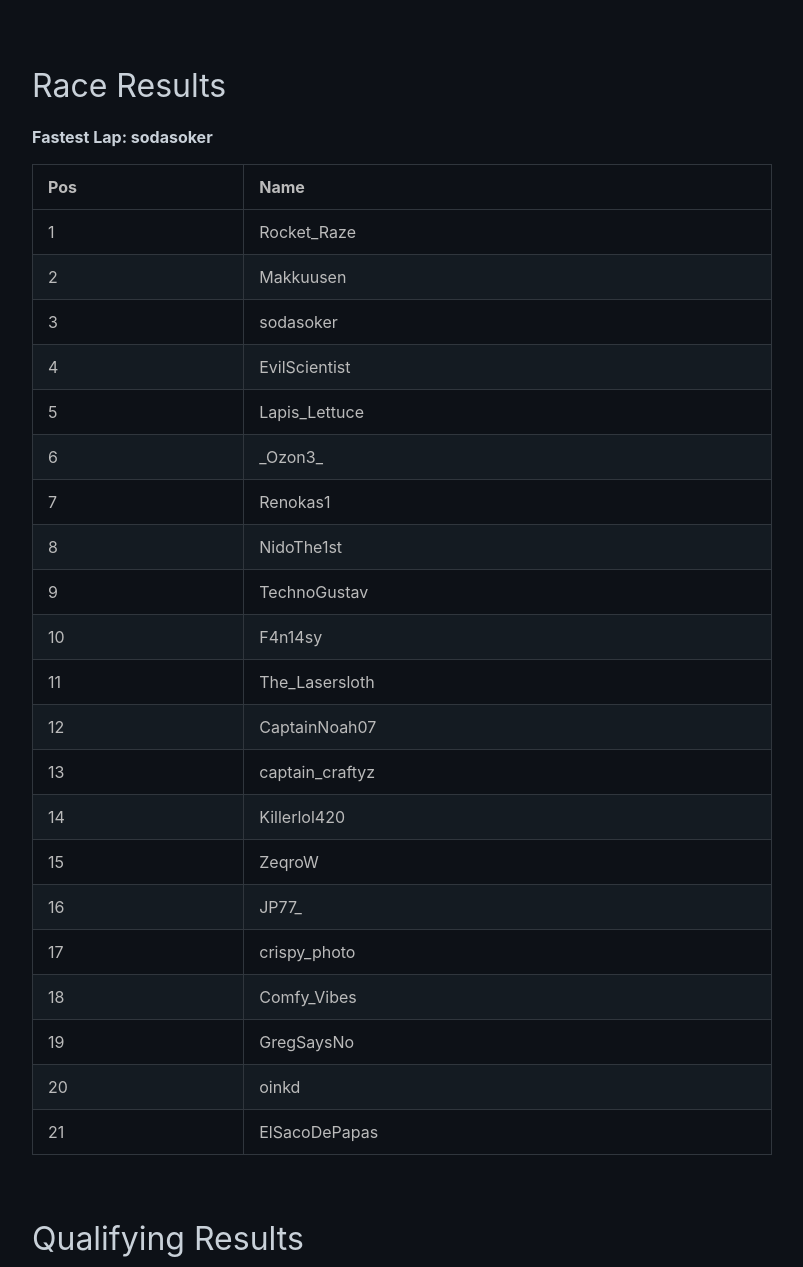
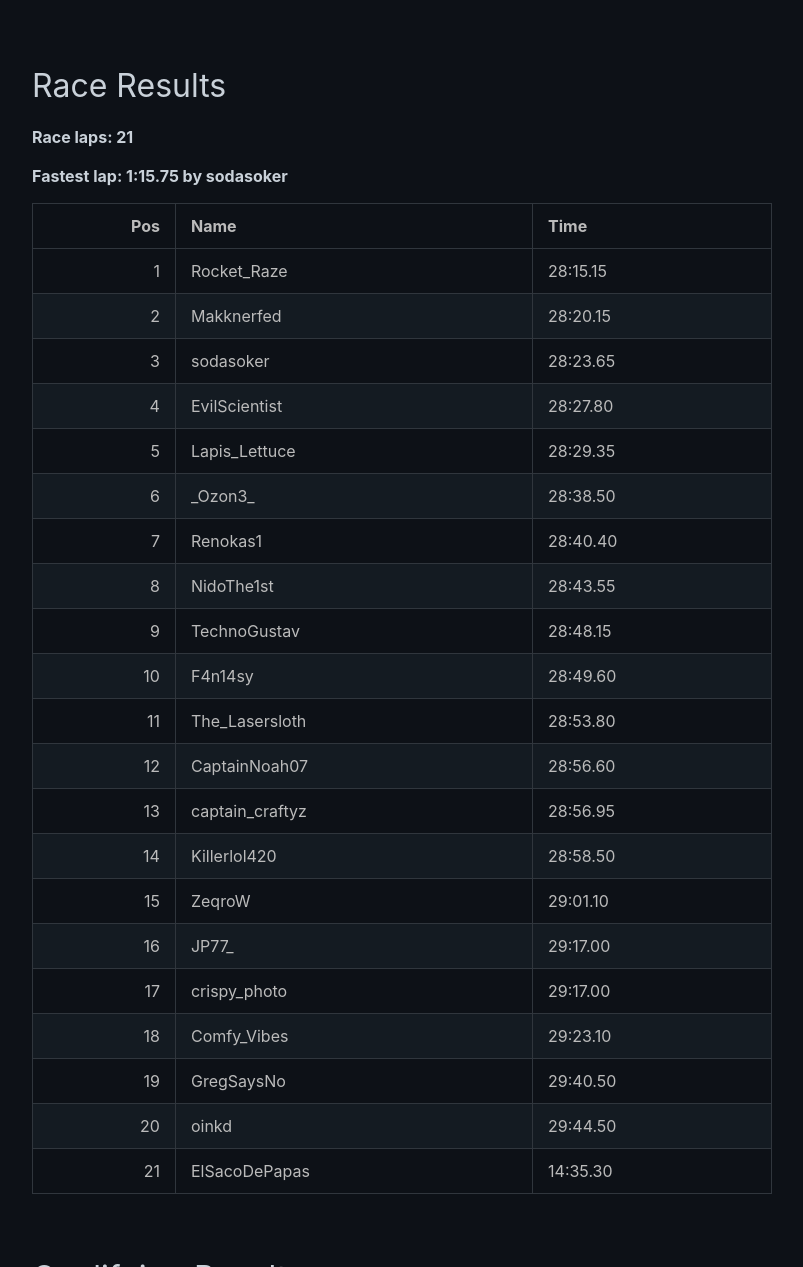
Before and after one commit to FormulaCraftOne/formulacraftone.github.io, a Jekyll site: the page built from _posts/2023-03-19-sau.md, in a window 1280 px wide and 1400 px high, scrolled down 392 px, cut to the strip 133-1400 px from the top of the window. Shown: the whole strip, without its empty margins (238-1041 px from the left). Built offline with Jekyll 4.4.1, drawn with Linux system fonts in a browser that asks for light colours; comment, search, counter and statistics services are not loaded; some of the changed text lies outside the part shown.

Commit message:
Update 2023-03-19-sau.md

```diff
--- a/_posts/2023-03-19-sau.md
+++ b/_posts/2023-03-19-sau.md
@@ -8,56 +8,58 @@
 
 ## Race Results
 
-**Fastest Lap: sodasoker**
+**Race laps: 21**
 
-| Pos | Name |
-|-----|------|
-| 1 | Rocket_Raze |
-| 2 | Makkuusen |
-| 3 | sodasoker |
-| 4 | EvilScientist |
-| 5 | Lapis_Lettuce |
-| 6 | \_Ozon3\_ |
-| 7 | Renokas1 |
-| 8 | NidoThe1st |
-| 9 | TechnoGustav |
-| 10 | F4n14sy |
-| 11 | The_Lasersloth |
-| 12 | CaptainNoah07 |
-| 13 | captain_craftyz |
-| 14 | Killerlol420 |
-| 15 | ZeqroW |
-| 16 | JP77_ |
-| 17 | crispy_photo |
-| 18 | Comfy_Vibes |
-| 19 | GregSaysNo |
-| 20 | oinkd |
-| 21 | ElSacoDePapas |
+**Fastest lap: 1:15.75 by sodasoker**
+
+|   Pos | Name            | Time     |
+|------:|:----------------|:---------|
+|     1 | Rocket_Raze     | 28:15.15 |
+|     2 | Makknerfed      | 28:20.15 |
+|     3 | sodasoker       | 28:23.65 |
+|     4 | EvilScientist   | 28:27.80 |
+|     5 | Lapis_Lettuce   | 28:29.35 |
+|     6 | \_Ozon3\_       | 28:38.50 |
+|     7 | Renokas1        | 28:40.40 |
+|     8 | NidoThe1st      | 28:43.55 |
+|     9 | TechnoGustav    | 28:48.15 |
+|    10 | F4n14sy         | 28:49.60 |
+|    11 | The_Lasersloth  | 28:53.80 |
+|    12 | CaptainNoah07   | 28:56.60 |
+|    13 | captain_craftyz | 28:56.95 |
+|    14 | Killerlol420    | 28:58.50 |
+|    15 | ZeqroW          | 29:01.10 |
+|    16 | JP77\_          | 29:17.00 |
+|    17 | crispy_photo    | 29:17.00 |
+|    18 | Comfy_Vibes     | 29:23.10 |
+|    19 | GregSaysNo      | 29:40.50 |
+|    20 | oinkd           | 29:44.50 |
+|    21 | ElSacoDePapas   | 14:35.30 |
 
 ## Qualifying Results
 
-| Pos | Name |
-|-----|------|
-| 1 | Makkuusen |
-| 2 | Lapis_Lettuce |
-| 3 | sodasoker
-| 4 | NidoThe1st |
-| 5 | CaptainNoah07 |
-| 6 | Renokas1 |
-| 7 | ElSacoDePapas |
-| 8 | EvilScientist |
-| 9 | ZeqroW |
-| 10 | Rocket_Raze |
-| 11 | Killerlol420 |
-| 12 | crispy_photo |
-| 13 | F4n14sy |
-| 14 | TechnoGustav |
-| 15 | captain_craftyz |
-| 16 | Mariana52 |
-| 17 | \_Ozon3\_ |
-| 18 | 5h1zuy4 |
-| 19 | The_Lasersloth |
-| 20 | JP77_ |
-| 21 | GregSaysNo |
-| 22 | oinkd |
-| 23 | Comfy_Vibes |
+|   Pos | Name            | Time    |
+|------:|:----------------|:--------|
+|     1 | Makknerfed      | 1:15.75 |
+|     2 | Lapis_Lettuce   | 1:16.10 |
+|     3 | sodasoker       | 1:16.50 |
+|     4 | NidoThe1st      | 1:16.55 |
+|     5 | CaptainNoah07   | 1:16.60 |
+|     6 | Renokas1        | 1:16.75 |
+|     7 | ElSacoDePapas   | 1:16.95 |
+|     8 | EvilScientist   | 1:16.95 |
+|     9 | ZeqroW          | 1:17.00 |
+|    10 | Rocket_Raze     | 1:17.15 |
+|    11 | Killerlol420    | 1:17.25 |
+|    12 | crispy_photo    | 1:17.30 |
+|    13 | F4n14sy         | 1:17.45 |
+|    14 | TechnoGustav    | 1:17.45 |
+|    15 | captain_craftyz | 1:17.70 |
+|    16 | Mariana52       | 1:17.75 |
+|    17 | \_Ozon3\_       | 1:17.85 |
+|    18 | 5h1zuy4         | 1:18.35 |
+|    19 | The_Lasersloth  | 1:18.40 |
+|    20 | JP77\_          | 1:18.80 |
+|    21 | GregSaysNo      | 1:19.20 |
+|    22 | oinkd           | 1:19.35 |
+|    23 | Comfy_Vibes     | 1:20.05 |
```
